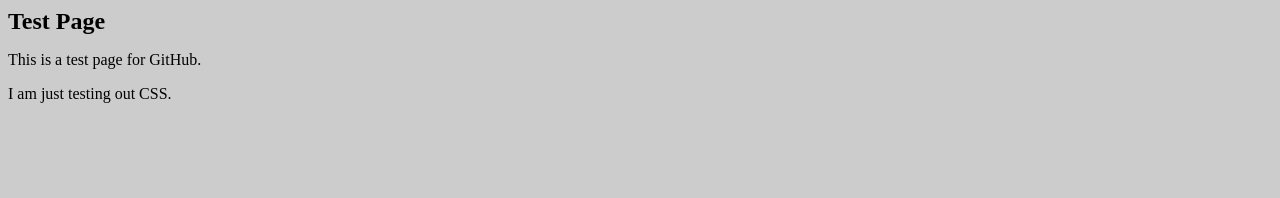
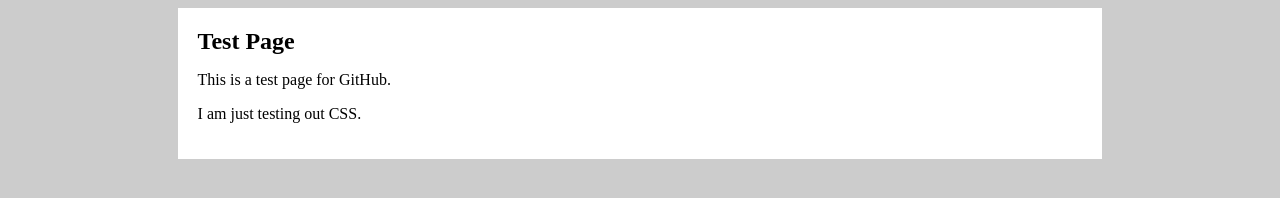
Before and after one commit to peytxn/week5-demo, a plain HTML site: page test.html in a window 1280 px wide. Drawn offline with Linux system fonts and the light colour scheme.

Commit message:
added calss wrap

```diff
--- a/test.html
+++ b/test.html
@@ -7,7 +7,7 @@
     <link rel="stylesheet" href="screen.css">
 </head>
 <body>
-    <section>
+    <section class="wrap">
         <h1> Test Page </h1>
         <p> This is a test page for GitHub. </p>
         <p> I am just testing out CSS. </p>
```
